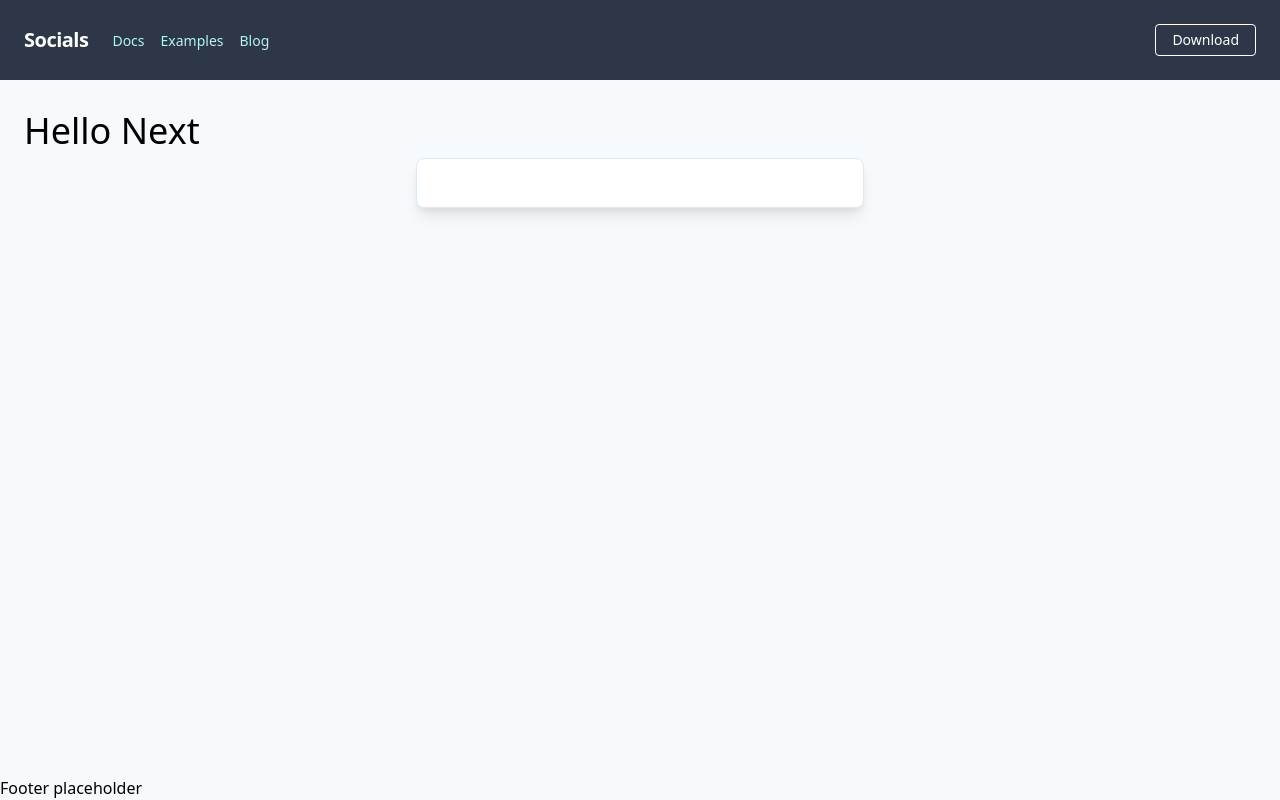
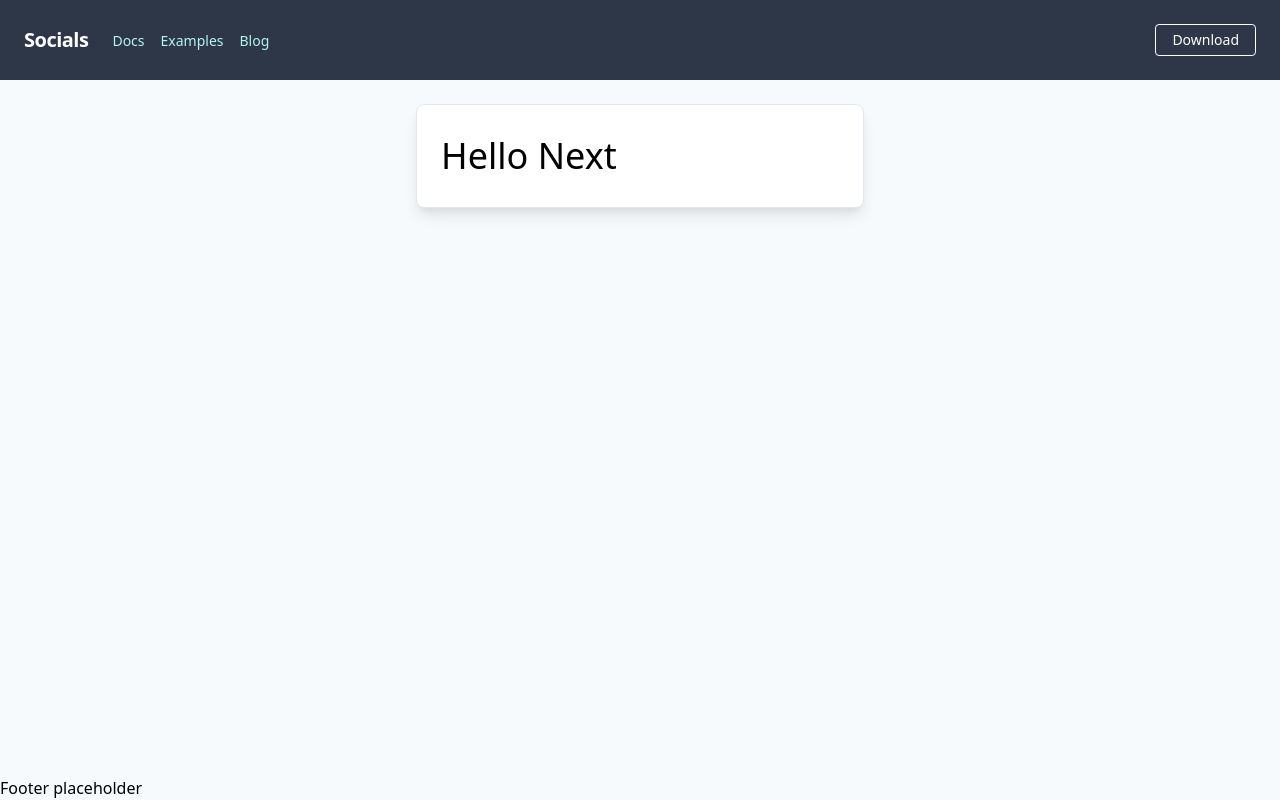
Before and after one commit to V1RE/Socials, a Next.js app: page / in a window 1280 px wide. Built offline with nearby package versions, Linux system fonts and the light colour scheme.

Commit message:
Fixed empty card

```diff
--- a/components/Card.tsx
+++ b/components/Card.tsx
@@ -2,7 +2,7 @@ import React from "react";
 
 const Card = ({ children }) => {
   return (
-    <div className="bg-white shadow-lg rounded-lg p-6 border border-gray-300 max-w-md mx-auto">
+    <div className="max-w-md p-6 mx-auto bg-white border border-gray-300 rounded-lg shadow-lg">
       {children}
     </div>
   );
--- a/pages/[username]/index.tsx
+++ b/pages/[username]/index.tsx
@@ -36,11 +36,11 @@ const Userpage = ({ user, error }) => {
     return (
       <Layout>
         <Card>
-          <div className="flex space-y-4 flex-col">
-            <div className="flex sm:space-x-4 space-y-4 sm:space-y-0 items-center flex-wrap flex-col sm:flex-row text-center sm:text-left">
+          <div className="flex flex-col space-y-4">
+            <div className="flex flex-col flex-wrap items-center text-center sm:space-x-4 space-y-4 sm:space-y-0 sm:flex-row sm:text-left">
               <ProfileImg />
-              <div className="flex-1">
-                <div className="h-4 bg-gray-400 rounded w-3/4"></div>
+              <div className="flex-1 animate-pulse">
+                <div className="w-3/4 h-4 bg-gray-400 rounded"></div>
               </div>
             </div>
             <hr />
@@ -55,8 +55,8 @@ const Userpage = ({ user, error }) => {
   return (
     <Layout>
       <Card>
-        <div className="flex space-y-4 flex-col">
-          <div className="flex sm:space-x-4 space-y-4 sm:space-y-0 items-center flex-wrap flex-col sm:flex-row text-center sm:text-left">
+        <div className="flex flex-col space-y-4">
+          <div className="flex flex-col flex-wrap items-center text-center sm:space-x-4 space-y-4 sm:space-y-0 sm:flex-row sm:text-left">
             <ProfileImg src={user?.image} name={fullName} />
             <div className="flex-1">
               <h1 className="text-2xl">{fullName}</h1>
--- a/pages/index.tsx
+++ b/pages/index.tsx
@@ -4,8 +4,9 @@ import Layout from "../components/Layout";
 export default function Home() {
   return (
     <Layout>
-      <h1 className="text-4xl">Hello Next</h1>
-      <Card />
+      <Card>
+        <h1 className="text-4xl">Hello Next</h1>
+      </Card>
     </Layout>
   );
 }
```
